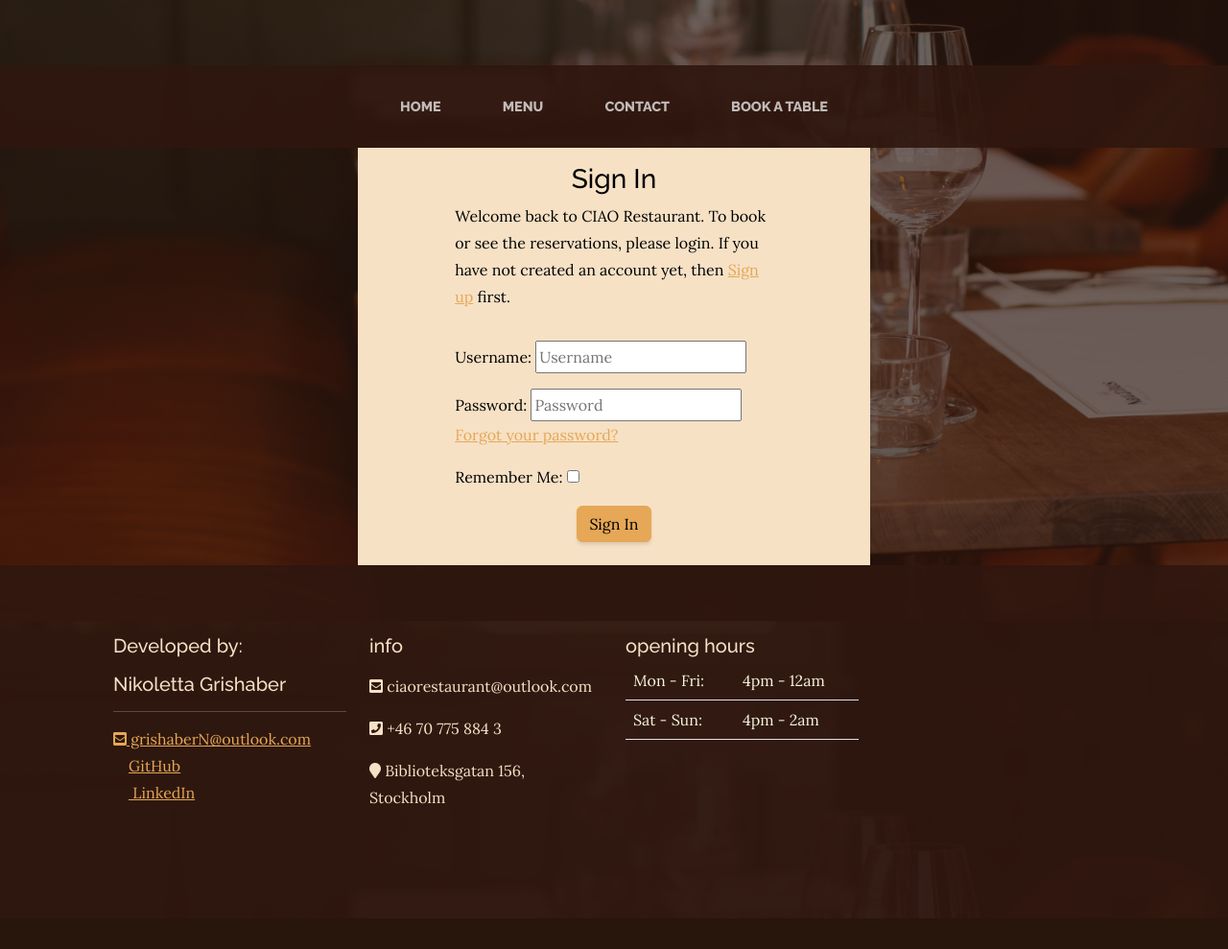
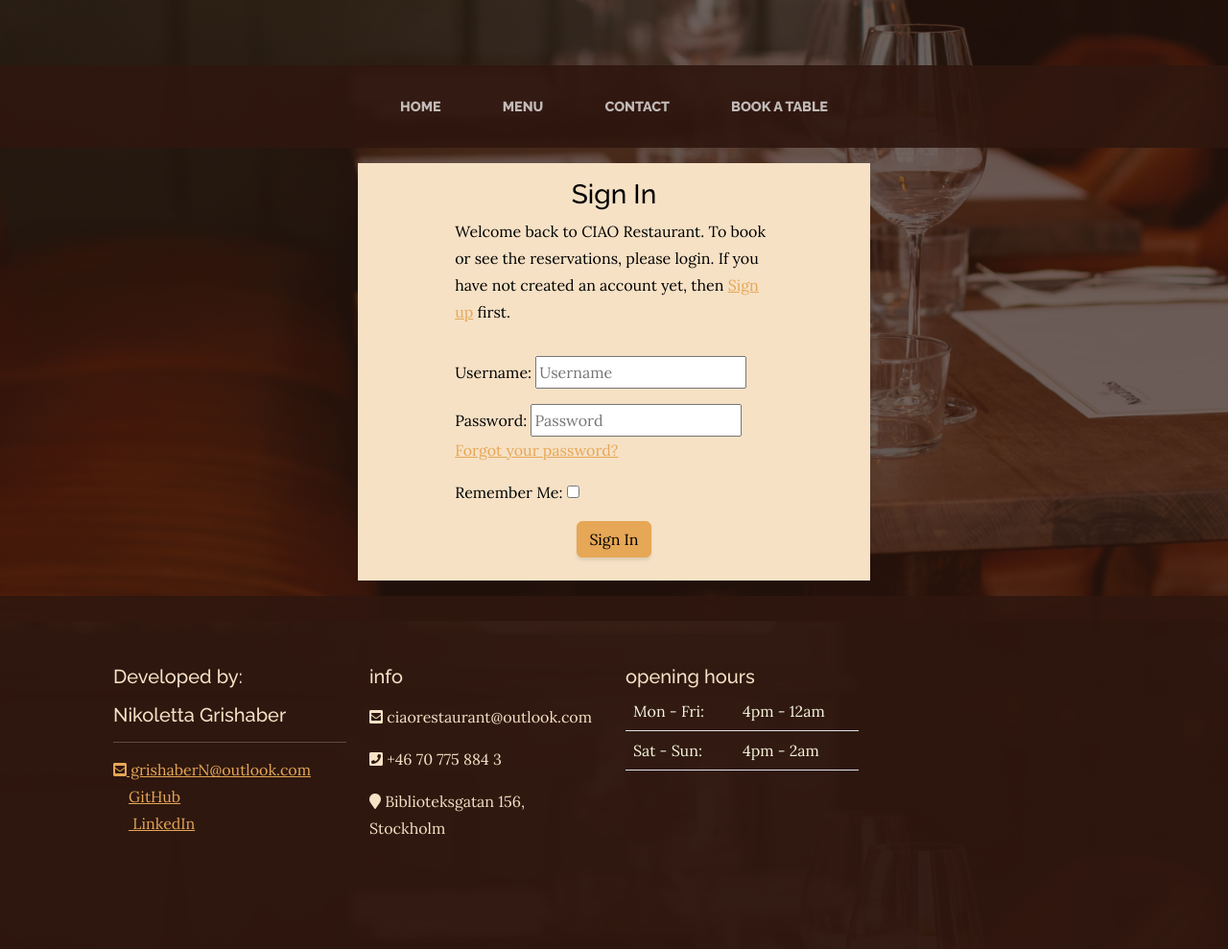
Before and after one commit to NikolettaGr/Restaurant-Booking-App, a Django app: page /accounts/login/ in a window 1280 px wide. Shown: the part 206-1195 px from the top of the page at 96% size. Before the commit the page ends 1163 px from the top, so only its background shows below. Run offline with Django 4.2, Linux system fonts and the light colour scheme; some libraries are stand-ins or nearby versions.

Commit message:
Fix margin to the form

```diff
--- a/templates/account/login.html
+++ b/templates/account/login.html
@@ -7,7 +7,7 @@
 
 {% block content %}
 
-<div class="container col-md-5 bg-faded">
+<div class="container col-md-5 bg-faded mt-3 mb-3">
   <div class="row" style="color:black">
     <div class="col-md-8 mt-3 offset-md-2">
       <h3 class="text-center" style="color:black">{% trans "Sign In" %}</h3>
```
